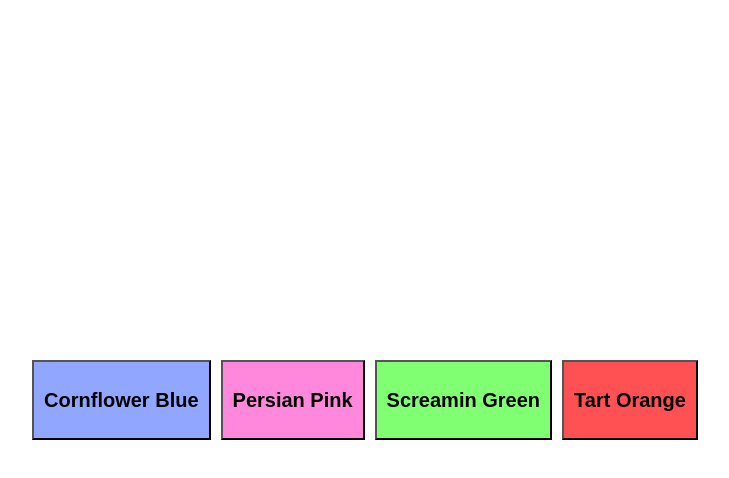
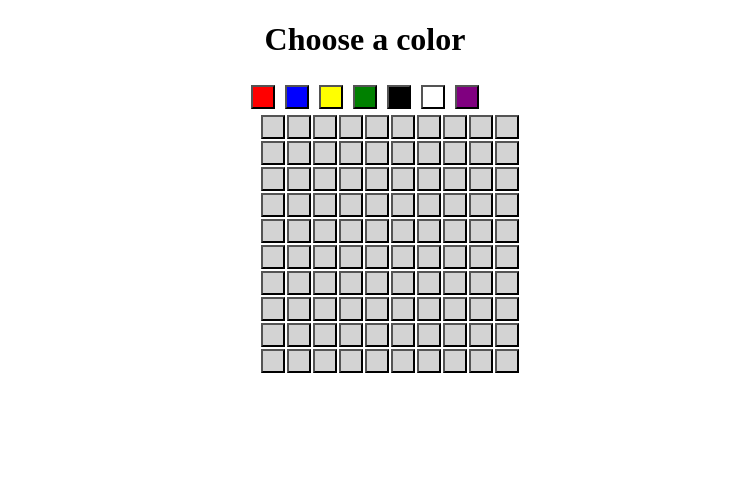
Before and after one commit to ojeanfuck/linkedin-react-code-challenges, a React (Create React App) app: page / in a window 1280 px wide. Shown: the top 478 px of the page, without its empty margins (275-1004 px from the left). Built offline with nearby package versions, Linux system fonts and the light colour scheme.

Commit message:
Exercise 08-pixel-art

```diff
--- /dev/null
+++ b/src/08-pixel-art/PixelArt.js
@@ -0,0 +1,51 @@
+import { createContext, useContext, useState } from 'react'
+
+const ColorContext = createContext({
+    color: 'lightGrey',
+    setColor: () => { }
+})
+
+function ColorPicker() {
+    const { setColor } = useContext(ColorContext)
+
+    const colors = ['red', 'blue', 'yellow', 'green', 'black', 'white', 'purple']
+    return (
+        <div>
+            <h1>Choose a color</h1>
+            {colors.map(color => (
+                <button
+                    key={color}
+                    style={{ backgroundColor: color }}
+                    onClick={() => setColor(color)}
+                />))}
+        </div>
+    )
+}
+
+function Pixel() {
+    const { color } = useContext(ColorContext)
+    const [pixelColor, setPixelColor] = useState('lightGrey')
+
+    return <button onClick={() => setPixelColor(color)} style={{ height: '20px', width: '20px', backgroundColor: pixelColor, margin: '1px' }} />
+}
+
+function Pixels() {
+    const pixels = []
+    for (let i = 0; i < 100; i++) pixels.push(<Pixel key={i} />)
+    return (
+        <div style={{ display: 'grid', gridTemplateColumns: 'repeat(10, 1fr)', width: '210px', margin: '0 auto' }}>
+            {pixels}
+        </div>
+    )
+}
+
+export default function PixelArt() {
+    const [color, setColor] = useState('lightGrey')
+
+    return (
+        <ColorContext.Provider value={{ color, setColor }}>
+            <ColorPicker />
+            <Pixels />
+        </ColorContext.Provider>
+    )
+}
--- a/src/App.js
+++ b/src/App.js
@@ -1,10 +1,10 @@
 import './App.css'
-import ColorPicker from './07-color-picker/ColorPicker'
+import PixelArt from './08-pixel-art/PixelArt'
 
 function App() {
   return (
     <div className='App'>
-      <ColorPicker />
+      <PixelArt />
     </div>
   )
 }
```
